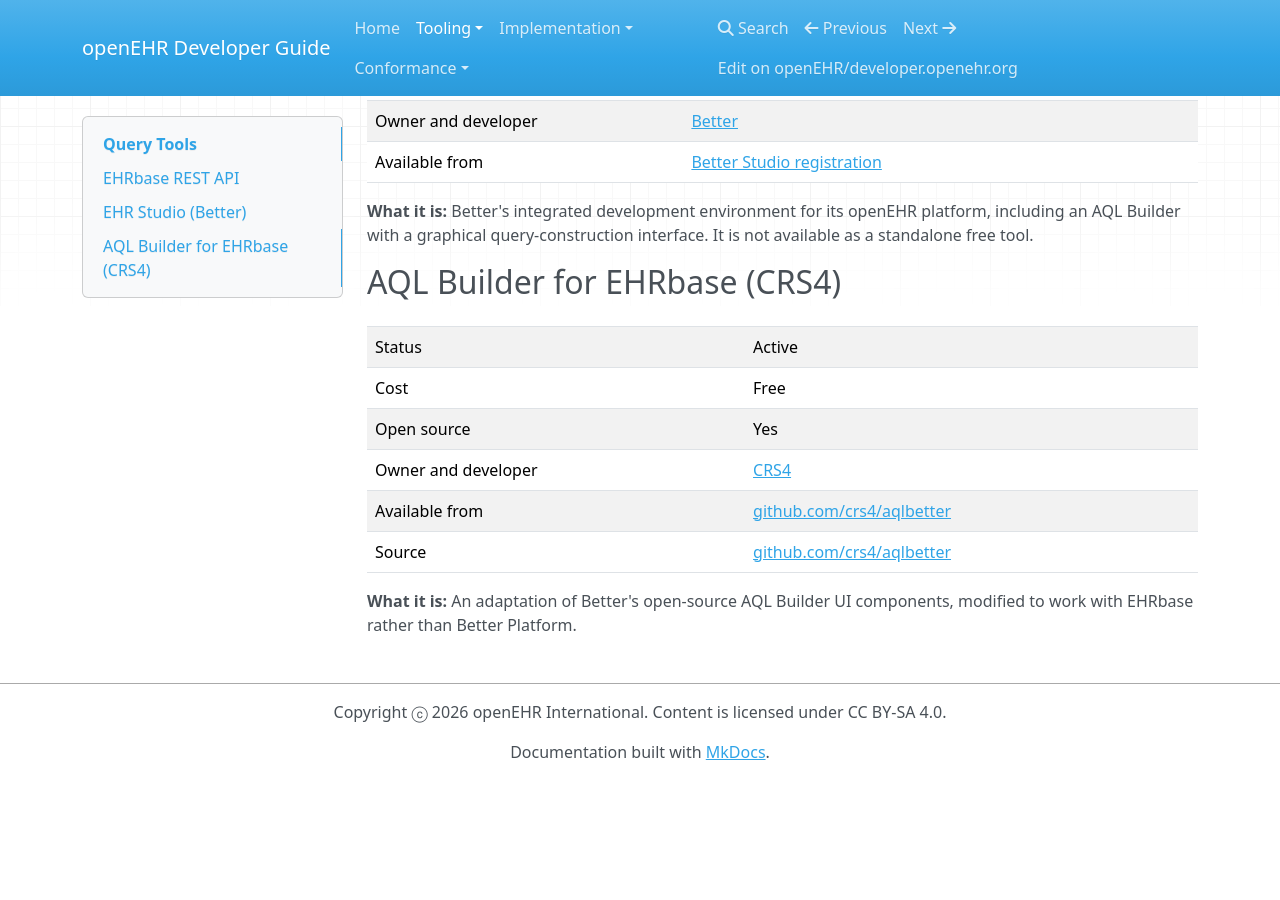
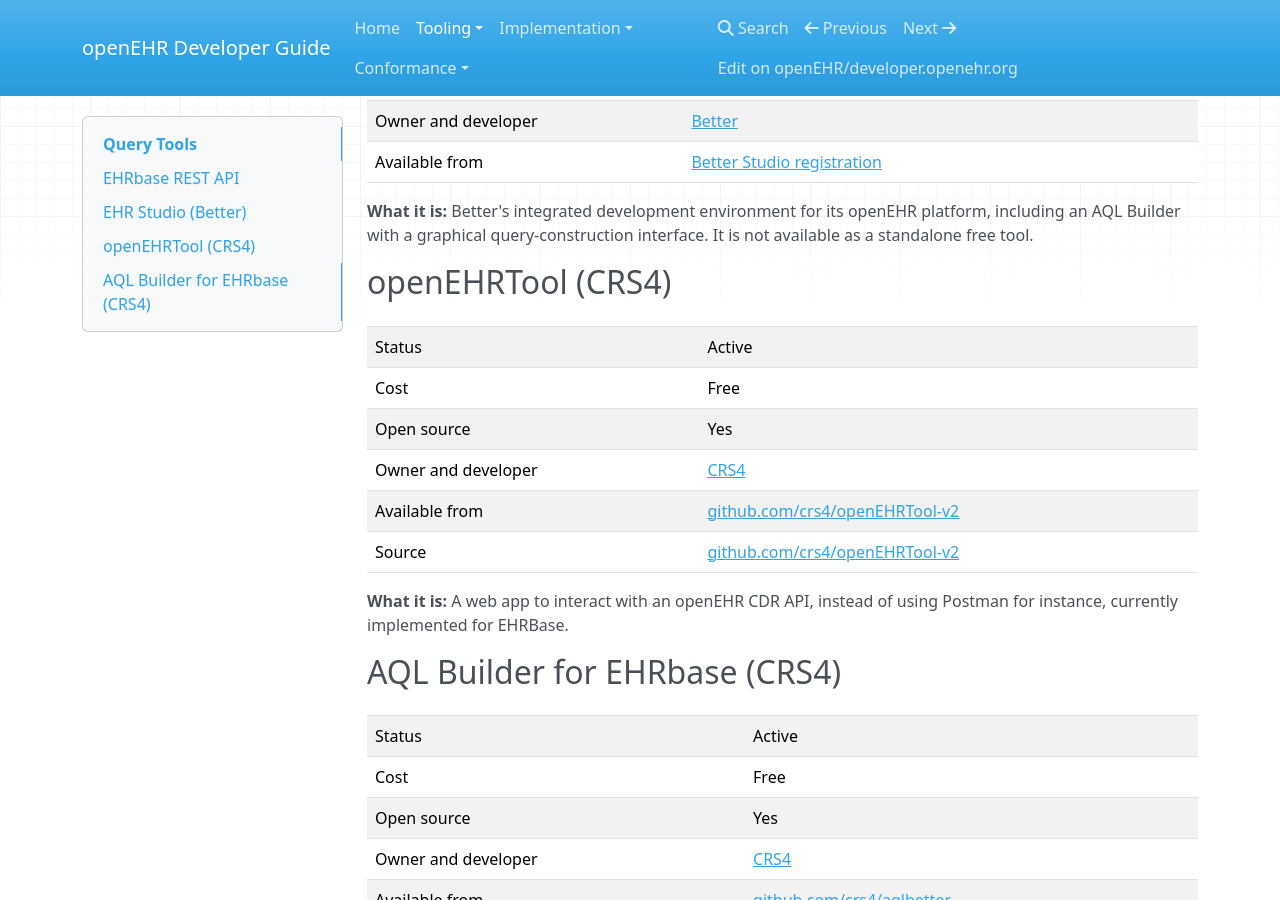
Before and after one commit to openEHR/developer.openehr.org, an MkDocs documentation site: the page built from docs/tooling/query-tools.md, in a window 1280 px wide and 900 px high, scrolled down 508 px. Built offline with MkDocs 1.6.1, drawn with Linux system fonts in a browser that asks for light colours; nearby versions of some CDN libraries; before the commit the page ends 1288 px from its top, so only the background shows below that.

Commit message:
add openEHRTool to query tools doc section

```diff
--- a/docs/tooling/query-tools.md
+++ b/docs/tooling/query-tools.md
@@ -22,6 +22,19 @@ The most common way to run AQL queries against EHRbase is directly through the R
 
 **What it is:** Better's integrated development environment for its openEHR platform, including an AQL Builder with a graphical query-construction interface. It is not available as a standalone free tool.
 
+## openEHRTool (CRS4)
+| | |
+| --- | --- |
+| Status | Active |
+| Cost | Free |
+| Open source | Yes |
+| Owner and developer | [CRS4](https://www.crs4.it/) |
+| Available from | [github.com/crs4/openEHRTool-v2](https://github.com/crs4/openEHRTool-v2) |
+| Source | [github.com/crs4/openEHRTool-v2](https://github.com/crs4/openEHRTool-v2) |
+
+**What it is:** A web app to interact with an openEHR CDR API, instead of using Postman for instance, currently implemented for EHRBase.
+
+
 ## AQL Builder for EHRbase (CRS4)
 
 | | |
```
